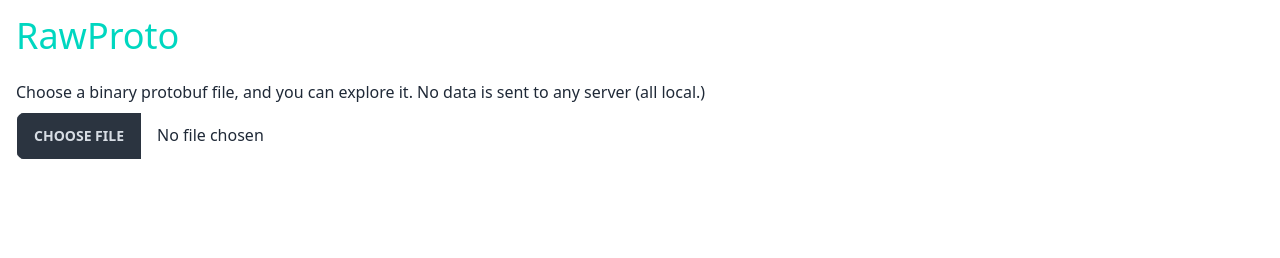
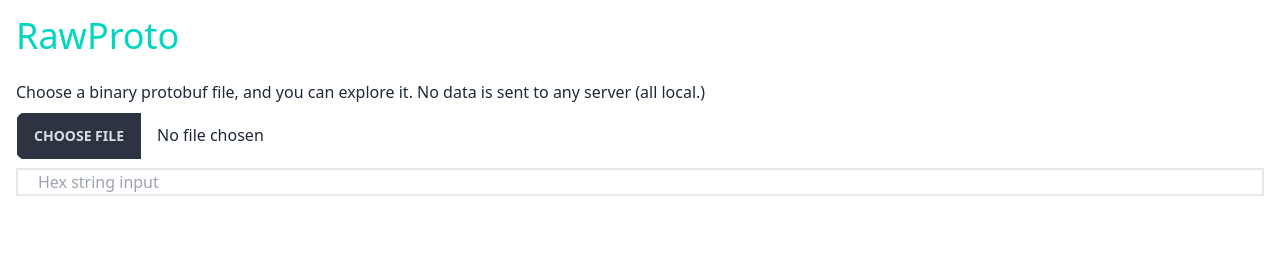
Before and after one commit to konsumer/rawproto, a React (Vite) app in the folder ui/: page / in a window 1280 px wide. Shown: the top 258 px of the page. Built offline with nearby package versions, Linux system fonts and the light colour scheme; what rawproto would draw is missing.

Commit message:
Enable input of hex string

```diff
--- a/ui/src/App.jsx
+++ b/ui/src/App.jsx
@@ -2,6 +2,12 @@
 import ProtoDisplay from './ProtoDisplay.jsx'
 import ErrorBoundary from './ErrorBoundary.jsx'
 import Reader from 'rawproto'
+
+const isHex = (maybeHex) =>
+  maybeHex.length !== 0 && maybeHex.length % 2 === 0 && !/[^a-fA-F0-9]/u.test(maybeHex);
+
+const fromHexString = (hexString) =>
+  Uint8Array.from(hexString.match(/.{1,2}/g).map((byte) => parseInt(byte, 16)));
 
 function App() {
   const [fields, setFields] = useState([])
@@ -15,6 +21,15 @@
     }
   }
 
+  const handleHexChange = async (e) => {
+    const input = e.target.value.replaceAll(" ", "")
+    if (isHex(input)) {
+      const decoded = fromHexString(input)
+      const tree = new Reader(decoded).readMessage()
+      setFields(tree)
+    }
+  }
+
   return (
     <div className='flex flex-col h-screen'>
       <header className='p-4 h-16 flex'>
@@ -23,6 +38,7 @@
       <main className='p-4 grow overflow-y-auto'>
         {!fields?.length && <p className='mb-2'>Choose a binary protobuf file, and you can explore it. No data is sent to any server (all local.)</p>}
         <input type='file' className='mb-2 w-full file-input' onChange={handleFileChange} />
+        <input type='text' className='mb-2 w-full border-2 px-5' placeholder="Hex string input" onChange={handleHexChange} />
         <ErrorBoundary>
           <ProtoDisplay className='w-full menu bg-base-200 rounded-box' fields={fields} />
         </ErrorBoundary>
```
